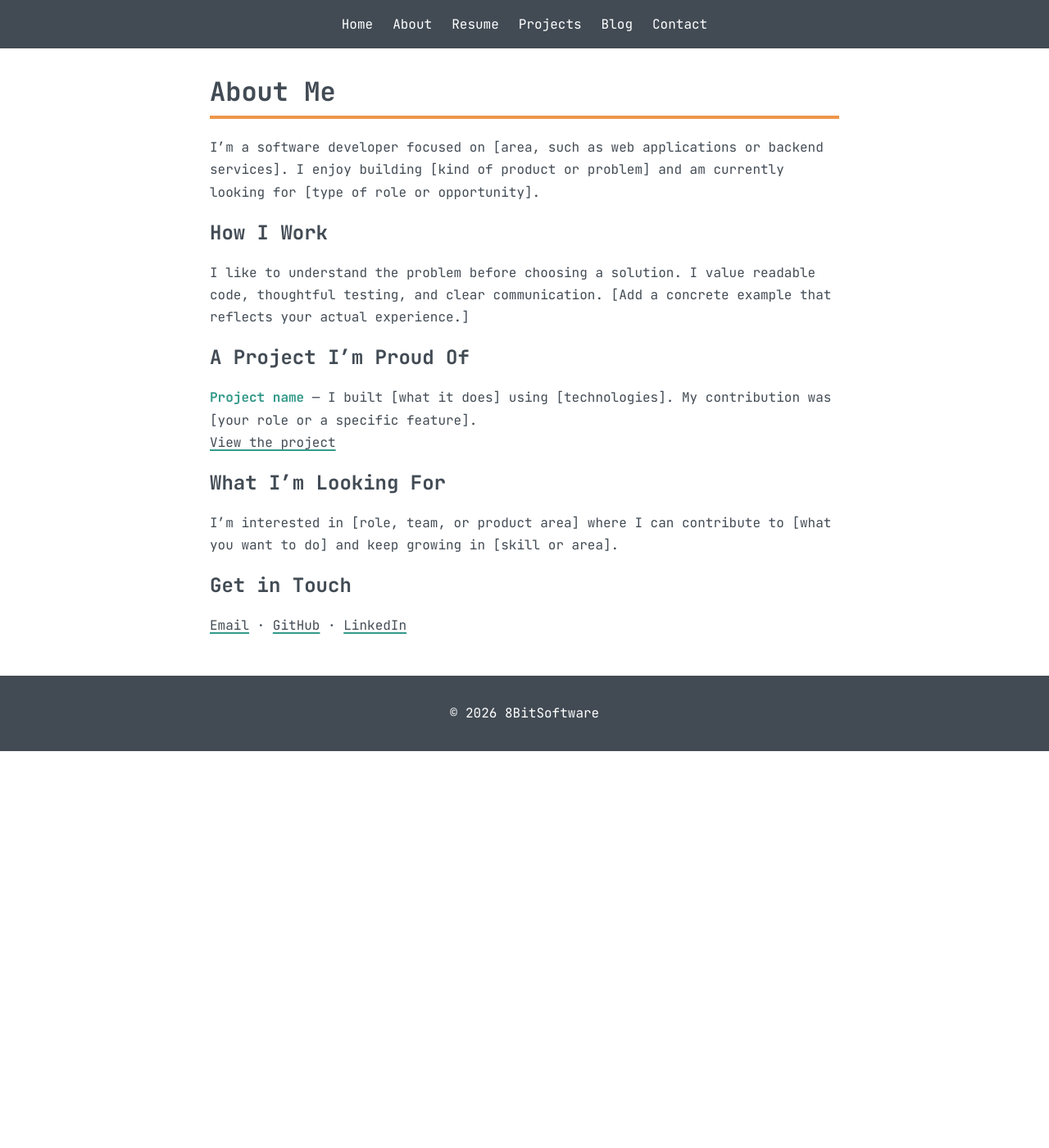
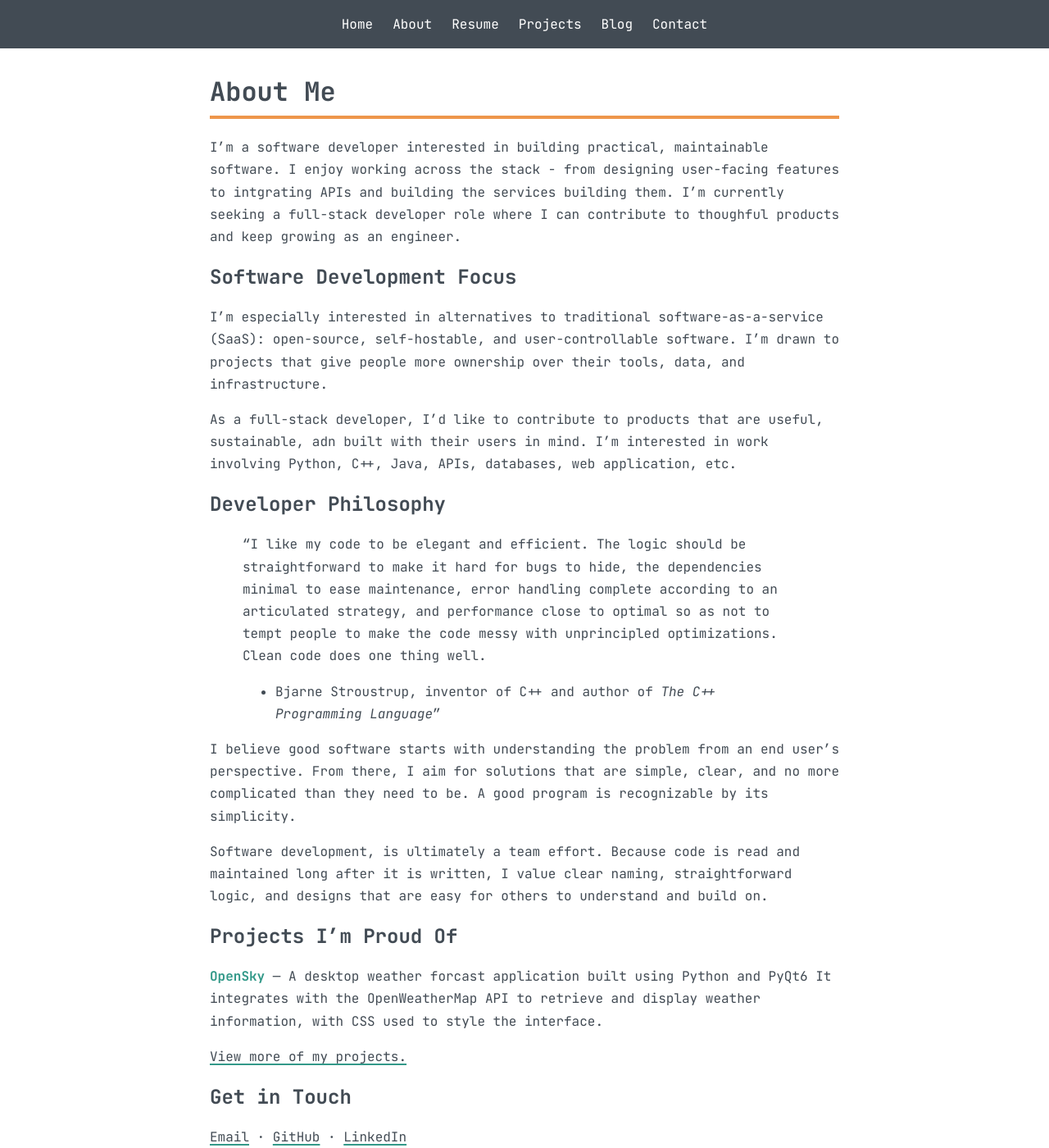
Before and after one commit to 8Bitsian/Resume, a Jekyll site: the page built from pages/about.md, in a window 1280 px wide and 1400 px high. Shown: the whole window at 82% size. Built offline with Jekyll 4.4.1, drawn with Linux system fonts in a browser that asks for light colours.

Commit message:
Updated about.md page to include a software development focus and  developer philosophy section.

```diff
--- a/pages/about.md
+++ b/pages/about.md
@@ -5,17 +5,33 @@ permalink: /about/
 ---
 
 # About Me
-I’m a software developer focused on [area, such as web applications or backend services]. I enjoy building [kind of product or problem] and am currently looking for [type of role or opportunity].
+I'm a software developer interested in building practical, maintainable software.
+I enjoy working across the stack - from designing user-facing features to intgrating APIs and building the services building them.
+I'm currently seeking a full-stack developer role where I can contribute to thoughful products and keep growing as an engineer.
 
-## How I Work
-I like to understand the problem before choosing a solution. I value readable code, thoughtful testing, and clear communication. [Add a concrete example that reflects your actual experience.]
+## Software Development Focus
+I'm especially interested in alternatives to traditional software-as-a-service (SaaS): open-source, self-hostable, and user-controllable software.
+I'm drawn to projects that give people more ownership over their tools, data, and infrastructure.
 
-## A Project I’m Proud Of
-**Project name** — I built [what it does] using [technologies]. My contribution was [your role or a specific feature].
-[View the project](https://example.com)
+As a full-stack developer, I'd like to contribute to products that are useful, sustainable, adn built with their users in mind.
+I'm interested in work involving Python, C++, Java, APIs, databases, web application, etc.
 
-## What I’m Looking For
-I’m interested in [role, team, or product area] where I can contribute to [what you want to do] and keep growing in [skill or area].
+## Developer Philosophy
+> “I like my code to be elegant and efficient. The logic should be straightforward to make it hard for bugs to hide, the dependencies minimal to ease maintenance, error handling complete according to an articulated strategy, and performance close to optimal so as not to tempt people to make the code messy with unprincipled optimizations. Clean code does one thing well.
+> - Bjarne Stroustrup, inventor of C++ and author of _The C++ Programming Language_"
+
+I believe good software starts with understanding the problem from an end user's perspective.
+From there, I aim for solutions that are simple, clear, and no more complicated than they need to be.
+A good program is recognizable by its simplicity.
+
+Software development, is ultimately a team effort.
+Because code is read and maintained long after it is written, I value clear naming, straightforward logic, and designs that are easy for others to understand and build on.
+
+## Projects I’m Proud Of
+**OpenSky** — A desktop weather forcast application built using Python and PyQt6
+It integrates with the OpenWeatherMap API to retrieve and display weather information, with CSS used to style the interface.
+
+[View more of my projects.](https://example.com)
 
 ## Get in Touch
 [Email](mailto:you@example.com) · [GitHub](https://github.com/your-username) · [LinkedIn](https://linkedin.com/in/your-profile)
```
